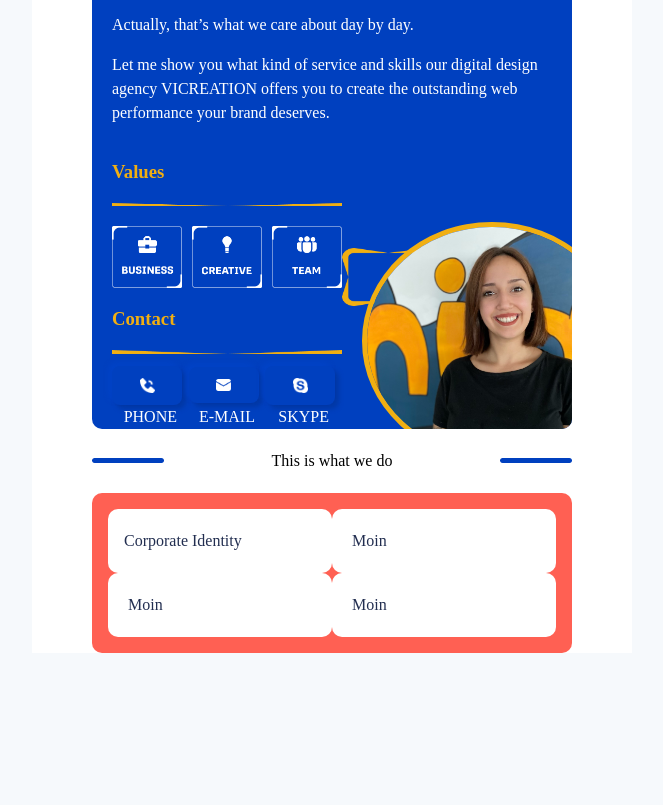
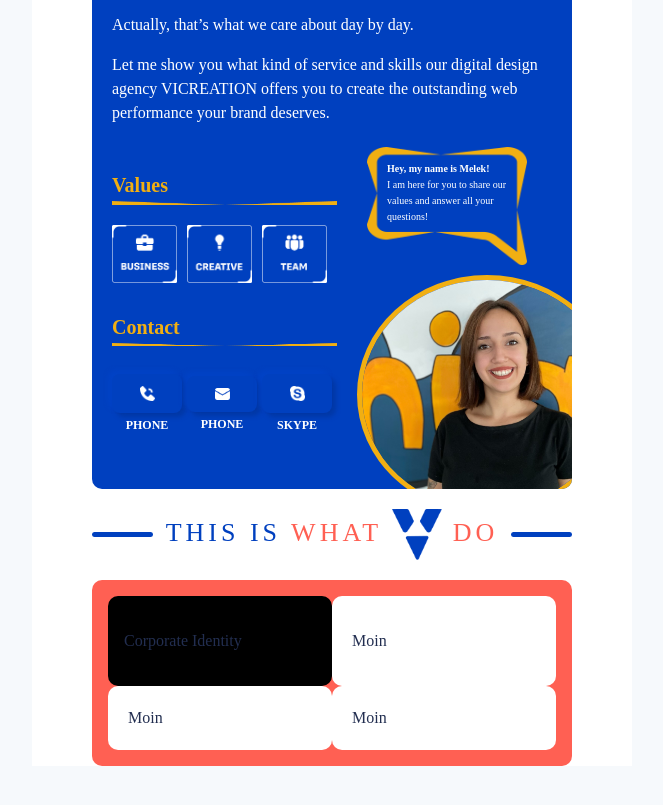
Before and after one commit to kueben96/vicre-email, a plain HTML site: page index.html in a window 1280 px wide. Shown: the part 289-1094 px from the top of the page, without its empty margins (308-971 px from the left). Before the commit the page ends 982 px from the top, so only its background shows below. Drawn offline with Linux system fonts and the light colour scheme; a web font is replaced by a local one.

Commit message:
start what we do section

```diff
--- a/index.html
+++ b/index.html
@@ -48,27 +48,30 @@
             font-family: protipo-narrow;
             font-style: normal;
             font-weight: lighter;
-            line-height: 24px;;
+            line-height: 24px;
+            ;
         }
-        .font-black{
+
+        .font-black {
             color: #222E50;
         }
+
         .button-blue {
             background-color: #0040BF;
             box-shadow: -4px -4px 4px rgba(0, 68, 203, 0.5), 4px 4px 4px rgba(0, 50, 150, 0.6);
             padding: 12px 20px;
             border-radius: 8px;
-            display:inline-block;
+            display: inline-block;
             text-align: center;
             width: 30px;
             margin-top: 12px;
-
-
-
         }
 
-
-
+        .value-icon {
+            max-width: 65px;
+            padding: 20px 10px 0 0;
+            width: 65px;
+        }
     </style>
 </head>
 
@@ -91,110 +94,148 @@
             <!-- Hi From Member -->
             <tr>
                 <td>
-                    <table  style="padding: 0 60px;">
+                    <table style="padding: 0 60px;">
                         <tr>
-                        <td style="text-align: center;"">
+                            <td style="text-align: center;">
                         <tr>
-                            <td style="padding: 0 20px; background-color: #0040BF; border-radius: 10px; color:#ffffff; overflow: hidden;">
+                            <td style=" padding: 0 20px; background-color: #0040BF; border-radius: 10px; color:#ffffff;
+                                overflow: hidden;">
 
                                 <table width="100%">
                                     <tr>
                                         <td>
-                                            <p style="font-family: Indie Flower; font-size: 42px; padding: 0; margin-bottom:0 ;">Hi !</p>
+                                            <p
+                                                style="font-family: Indie Flower; font-size: 42px; padding: 0; margin-bottom:0 ;">
+                                                Hi !</p>
                                             <p>Did you ever wonder how your design reflects your business and brand?</p>
                                             <p>Actually, that’s what we care about day by day.</p>
-                                            <p>Let me show you what kind of service and skills our digital design agency VICREATION
-                                                offers you to create the outstanding web performance your brand deserves.</p>
+                                            <p>Let me show you what kind of service and skills our digital design agency
+                                                VICREATION
+                                                offers you to create the outstanding web performance your brand
+                                                deserves.</p>
                                         </td>
                                     </tr>
                                     <tr>
 
                                         <table>
                                             <tr>
-                                                <td width="50%">
+                                                <td width="40%">
                                                     <table>
+                                                        <!--values-->
                                                         <tr>
-                                                            <td>
-                                                                <h3 style="color: #F1AF12; ">Values</h3>
+                                                            <td style="padding: 32px 0 4px 0;">
+                                                                <span
+                                                                    style="color: #F1AF12; font-weight: bold; font-size: 20px;">Values</span>
                                                             </td>
                                                         </tr>
                                                         <!-- STRICH ORANGE -->
                                                         <tr>
                                                             <td>
-                                                                <img src="img/Rectangle 35.png" width="100%"alt="">
+                                                                <img src="img/Rectangle 35.png" width="100%" alt="">
                                                             </td>
 
                                                         </tr>
+                                                        <!-- Values Icons-->
                                                         <tr>
                                                             <td>
                                                                 <table>
                                                                     <tr>
-                                                                        <td><img src="img/business.png" width="70"
-                                                                            style="max-width: 70px; padding: 20px 10px 0 0"  alt=""></td>
-                                                                        <td><img width="70"
-                                                                            style="max-width: 70px; padding: 20px 10px 0 0" " src="img/creative.png" alt=""></td>
-                                                                        <td><img width="70"
-                                                                            style="max-width: 70px; padding: 20px 0 0 0" " src="img/team.png" alt=""></td>
+                                                                        <td><img class="value-icon"
+                                                                                src="img/business.png" alt=""></td>
+                                                                        <td><img class="value-icon" src="
+                                                                                img/creative.png" alt=""></td>
+                                                                        <td><img class="value-icon" src="
+                                                                                img/team.png"
+                                                                                style="padding: 20px 0 0 0;" alt="">
+                                                                        </td>
                                                                     </tr>
                                                                 </table>
                                                             </td>
                                                         </tr>
+                                                        <!-- Contact Heading -->
                                                         <tr>
-                                                            <td>
-                                                                <h3 style="color: #F1AF12; ">Contact</h3>
+                                                            <td style="padding: 32px 0 4px 0;">
+                                                                <span
+                                                                    style="color: #F1AF12; font-weight: bold; font-size: 20px; ">Contact</span>
                                                             </td>
                                                         </tr>
                                                         <!-- STRICH ORANGE -->
                                                         <tr>
                                                             <td>
-                                                                <img src="img/Rectangle 35.png" width="100%"alt="">
+                                                                <img src="img/Rectangle 35.png" width="100%" alt="">
                                                             </td>
 
                                                         </tr>
 
                                                         <tr>
                                                             <td>
-                                                                <table>
+                                                                <table style="padding: 16px 0 20px 0 ;">
                                                                     <tr>
-                                                                        <td width="30%">
+                                                                        <td width="30%"
+                                                                            style="padding-right: 5px; text-align: center; font-size: 12px; font-weight: bold;">
                                                                             <a class="button-blue" href="#">
                                                                                 <img src="img/phone.png" width="15"
-                                                                            style="max-width: 15px; "  alt="">
+                                                                                    style="max-width: 15px; " alt="">
                                                                             </a>
+                                                                            <span>PHONE</span>
                                                                         </td>
-                                                                    <td  width="30%">
+
+                                                                        <td width="30%"
+                                                                            style="padding-right: 5px; text-align: center; font-size: 12px; font-weight: bold;">
                                                                             <a href="#" class="button-blue">
                                                                                 <img src="img/mail.png" width="15"
-                                                                                style="max-width: 15px;"  alt="">
+                                                                                    style="max-width: 15px;" alt="">
                                                                             </a>
+                                                                            <span>PHONE</span>
                                                                         </td>
 
-                                                                    <td  width="30%">
+                                                                        <td width="30%"
+                                                                            style="padding-right: 5px; text-align: center; font-size: 12px; font-weight: bold;">
                                                                             <a href="#" class="button-blue">
                                                                                 <img src="img/skype.png" width="15"
-                                                                                style="max-width: 15px; "alt="">
+                                                                                    style="max-width: 15px; " alt="">
                                                                             </a>
+                                                                            <span>SKYPE</span>
+                                                                        </td>
                                                             </td>
                                                         </tr>
-                                                                    <tr>
-                                                                        <td style="text-align: center;"><span>PHONE</span></td>
-                                                                        <td style="text-align: center;"><span>E-MAIL</span></td>
-                                                                        <td style="text-align: center;"><span>SKYPE</span></td>
-                                                                    </tr>
+                                                        <!-- <tr>
+                                                                        <td style="text-align: center; font-size: 12px; font-weight: bold; ">
+                                                                            <span>PHONE</span></td>
+                                                                            <td style="text-align: center; font-size: 12px; font-weight: bold;">
+                                                                            <span>E-MAIL</span></td>
+                                                                        <td style="text-align: center; font-size: 12px; font-weight: bold;">
+                                                                            <span>SKYPE</span></td>
+                                                                    </tr> -->
                                                     </table>
                                                 </td>
+                                            </tr>
+
+                                            <tr>
+                                                <td height="32"></td>
                                             </tr>
 
                                         </table>
 
                             </td>
-                                                <td width="50%">
+
+                            <td width="60%">
                                 <table>
 
                                     <tr>
                                         <!-- Hey My Name is!-->
                                         <td>
-                                                                 <img src="img/yellow-frame.png" width="100"alt="">
+                                            <div style="position: relative;">
+
+                                                <img src="img/yellow-frame.png" width="160" alt=""
+                                                    style="position: absolute; bottom: 50px; left:30px">
+                                                <div
+                                                    style="position: absolute; bottom: 90px; left:50px; font-size: 10px; width: 120px;  line-height: 16px;">
+                                                    <div style="font-weight: bold;">Hey, my name is Melek! <br /> </div>
+                                                    I am here for you to share our values and answer all your questions!
+                                                </div>
+                                            </div>
+
                                         </td>
 
                                     </tr>
@@ -202,7 +243,8 @@
                                         <!-- Hey My Name is!-->
                                         <td>
                                             <div style="position: relative;">
-                                                                    <img style="border-radius: 50%;  border: 5px solid #F1AF12; position:absolute; left: 20px; top: -100px;"src="img/melek.png" width="250"alt="">
+                                                <img style="border-radius: 50%;  border: 5px solid #F1AF12; position:absolute; left: 20px; top: -40px;"
+                                                    src="img/melek.png" width="250" alt="">
                                             </div>
 
                                         </td>
@@ -226,15 +268,23 @@
         <!-- HEADER  This is what we Do -->
         <tr>
             <td>
-                <table  width="100%" style="padding: 0 60px;">
+                <table width="100%" style="padding: 0 60px;">
                     <tr>
-                        <td style="padding: 20px 0;" >
+                        <td style="padding: 20px 0;">
 
-                            <table >
+                            <table>
                                 <tr>
-                                    <td width="15%"><img src="img/Rectangle 56.png" width="100%" alt=""></td>
-                                    <td width="70%" style="text-align: center;"> <span>This is what we do</span></td>
-                                    <td width="15%"><img src="img/Rectangle 56.png" width="100%" alt=""></td>
+                                    <td style="vertical-align: middle;" width="12%"><img src="img/Rectangle 56.png"
+                                            width="100%" alt=""></td>
+                                    <td width="70%" style="text-align: center;  letter-spacing: 4px; font-size: 26px; ">
+                                        <span style="color:#0040BF;  ">THIS IS</span>
+                                        <span style="color:#FF6053;">WHAT</span>
+                                        <img src="img/V_single.png" style="width: 50px; vertical-align: middle; "
+                                            alt="">
+                                        <span style="color:#FF6053;">DO</span>
+                                    </td>
+                                    <td style="vertical-align: middle;" width="12%"><img src="img/Rectangle 56.png"
+                                            width="100%" alt=""></td>
                                 </tr>
                             </table>
 
@@ -249,15 +299,11 @@
             <td>
                 <table class="font-black" width="100%" style="padding: 0 60px;">
                     <tr>
-                    <td>
+                    <td style="padding: 16px 16px; background-color: #FF6053; border-radius: 10px;">
+                            <table width="100%">
                                 <tr>
-                        <td style="padding: 16px 16px; background-color: #FF6053; border-radius: 10px;">
-
-                            <table width="100%" >
-
-                                <tr>
-                                    <td width="50%" style="padding: 0 16px; background-color: #ffffff; border-radius: 10px;" >
-                                        <table>
+                                    <td style="margin-right: 30px;" >
+                                        <table width="100%" style="padding: 17px 16px; margin-right: 30px; background-color: black; border-radius: 10px;">
                                             <tr>
                                                 <td>
                                                    <p>Corporate Identity</p>
@@ -265,7 +311,7 @@
                                             </tr>
                                         </table>
                                     </td>
-                                    <td width="50%" style="padding: 20px 20px; background-color: #ffffff; border-radius: 10px; ">
+                                    <td width="100%" style="padding: 20px 20px;  background-color: #ffffff; border-radius: 10px; ">
                                         Moin
                                     </td>
                                 </tr>
@@ -282,9 +328,20 @@
 
 
 
+
+                                    </table>
+
                                 </tr>
+
                             </table>
                         </td>
+                    </tr>
+            </td>
+
+        </tr>
+
+        </td>
+
         </tr>
 
         </table>
```
Also changed, not shown: img/V_single.png (added). Lines whose indentation alone changed are shown as unchanged.
